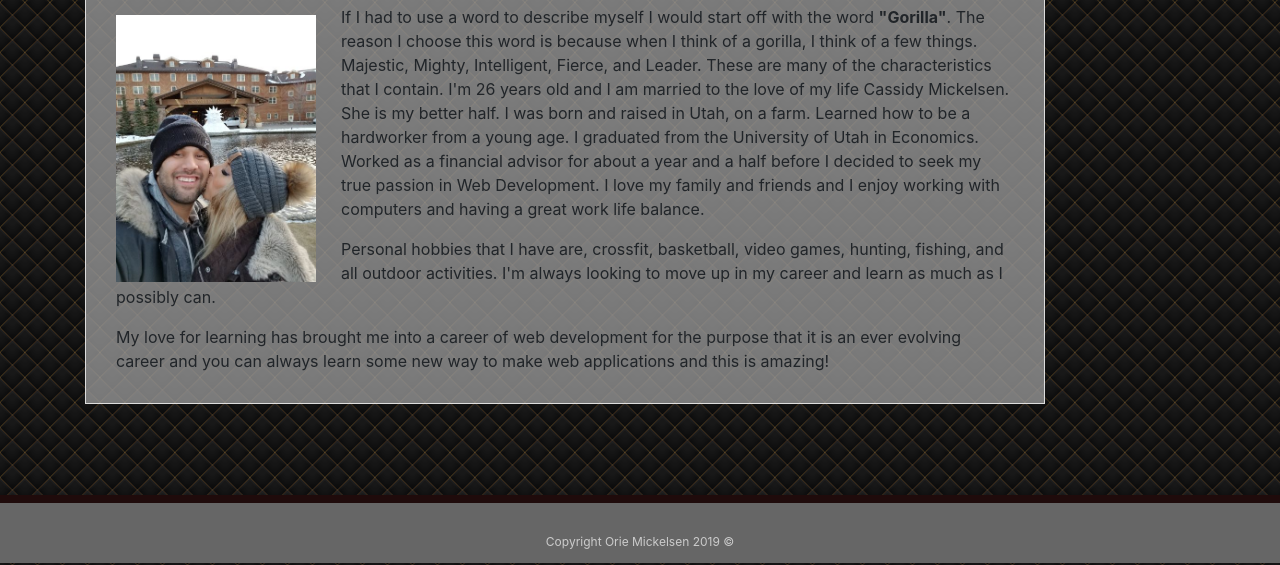
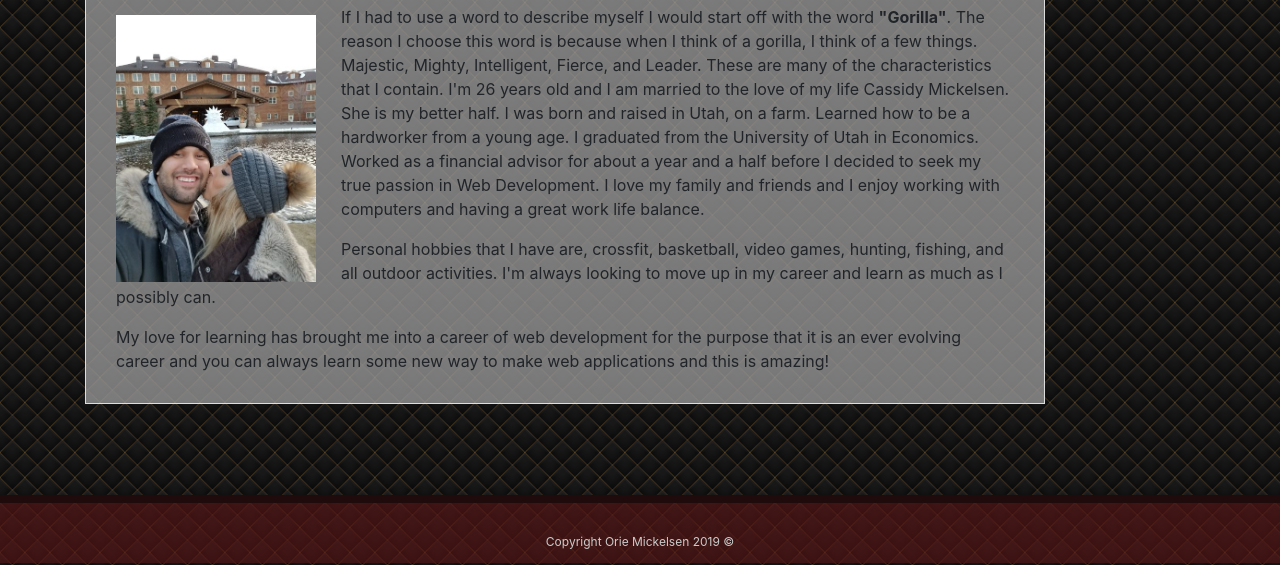
Before and after one commit to omickelsen/Bootstrap-Portfolio, a plain HTML site: page index.html in a window 1280 px wide. Shown: the part 235-800 px from the top of the page. Drawn offline with nearby package versions, Linux system fonts and the light colour scheme.

Commit message:
changed the color of the footer to match the header

```diff
--- a/assets/css/style.css
+++ b/assets/css/style.css
@@ -106,7 +106,7 @@ body {
     color: #fff;
     color: #ccc;
     text-align: center;
-    background: #666;
+    background: #571515a3;
     border-top: 8px solid #1f0b0b ;
     height: 50px;
   }
```
